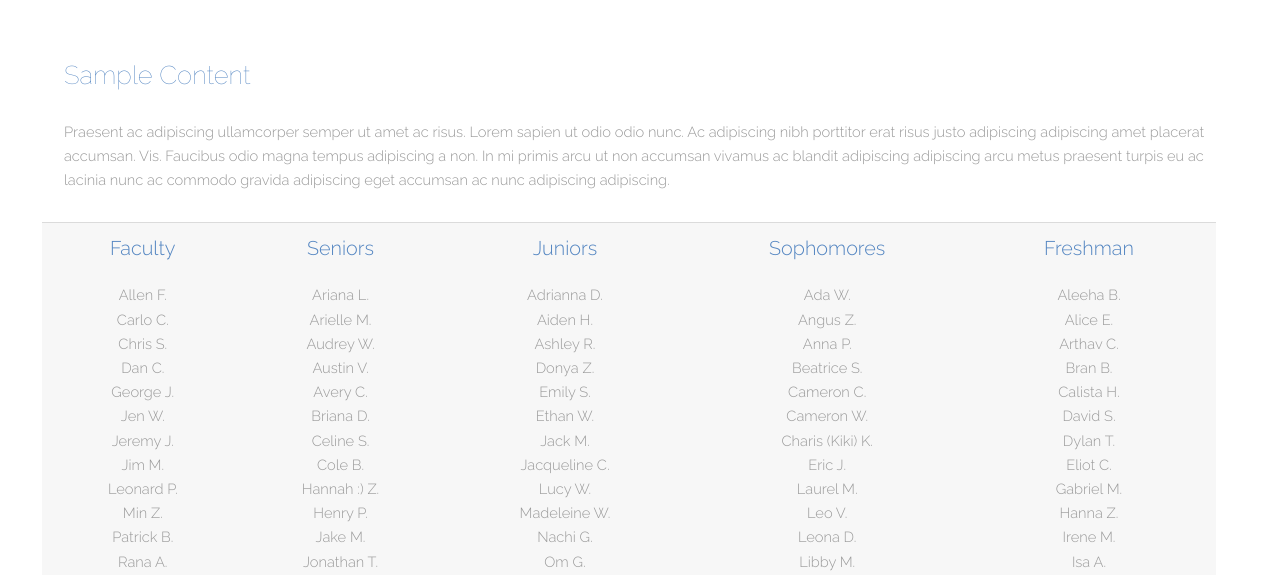
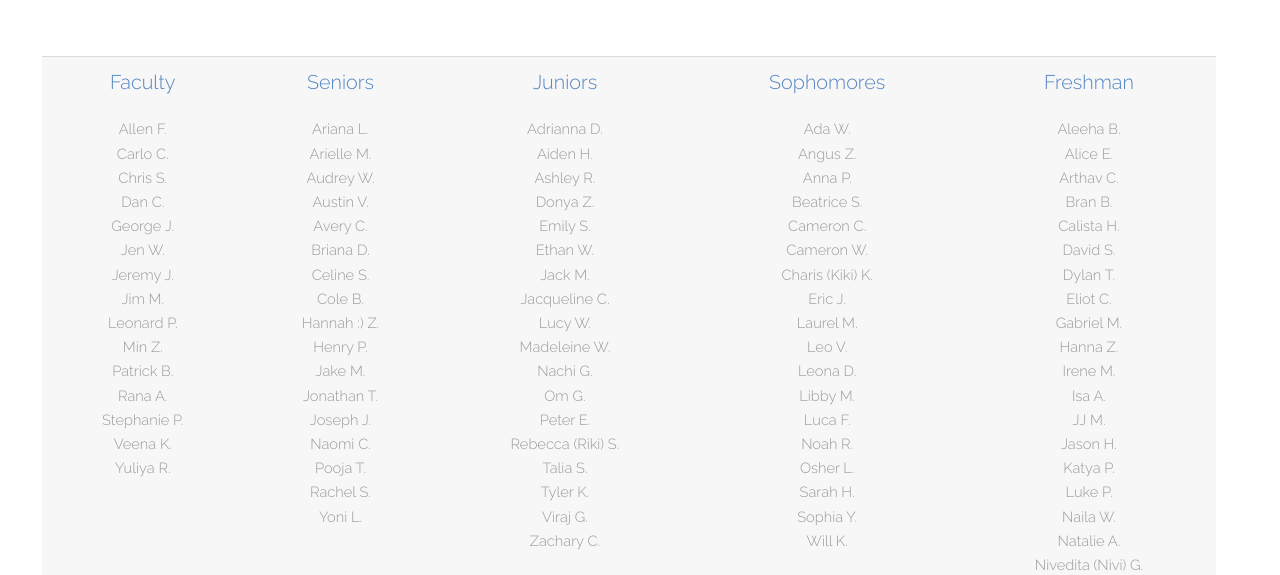
Before and after one commit to AquilaHouse/aquilahouse.github.io, a plain HTML site: page members.html in a window 1280 px wide. Shown: the part 225-800 px from the top of the page. Drawn offline with Linux system fonts and the light colour scheme.

Commit message:
Removed fluff

```diff
--- a/members.html
+++ b/members.html
@@ -35,8 +35,6 @@
 					</header>
 
 				<!-- Content -->
-					<h2 id="content">Sample Content</h2>
-					<p>Praesent ac adipiscing ullamcorper semper ut amet ac risus. Lorem sapien ut odio odio nunc. Ac adipiscing nibh porttitor erat risus justo adipiscing adipiscing amet placerat accumsan. Vis. Faucibus odio magna tempus adipiscing a non. In mi primis arcu ut non accumsan vivamus ac blandit adipiscing adipiscing arcu metus praesent turpis eu ac lacinia nunc ac commodo gravida adipiscing eget accumsan ac nunc adipiscing adipiscing.</p>
 					<div class="row">
 						<table class="names" style="width: 100%; text-align: center;">
 							<tr>
```
